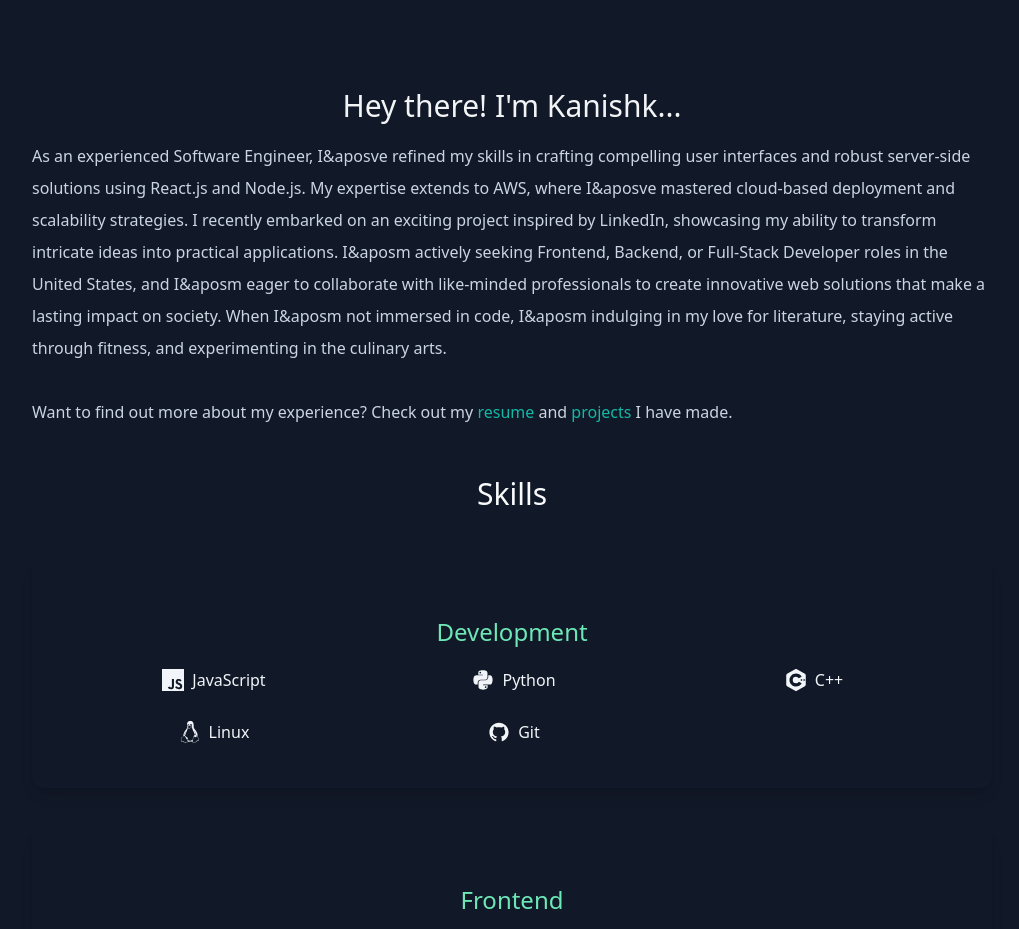
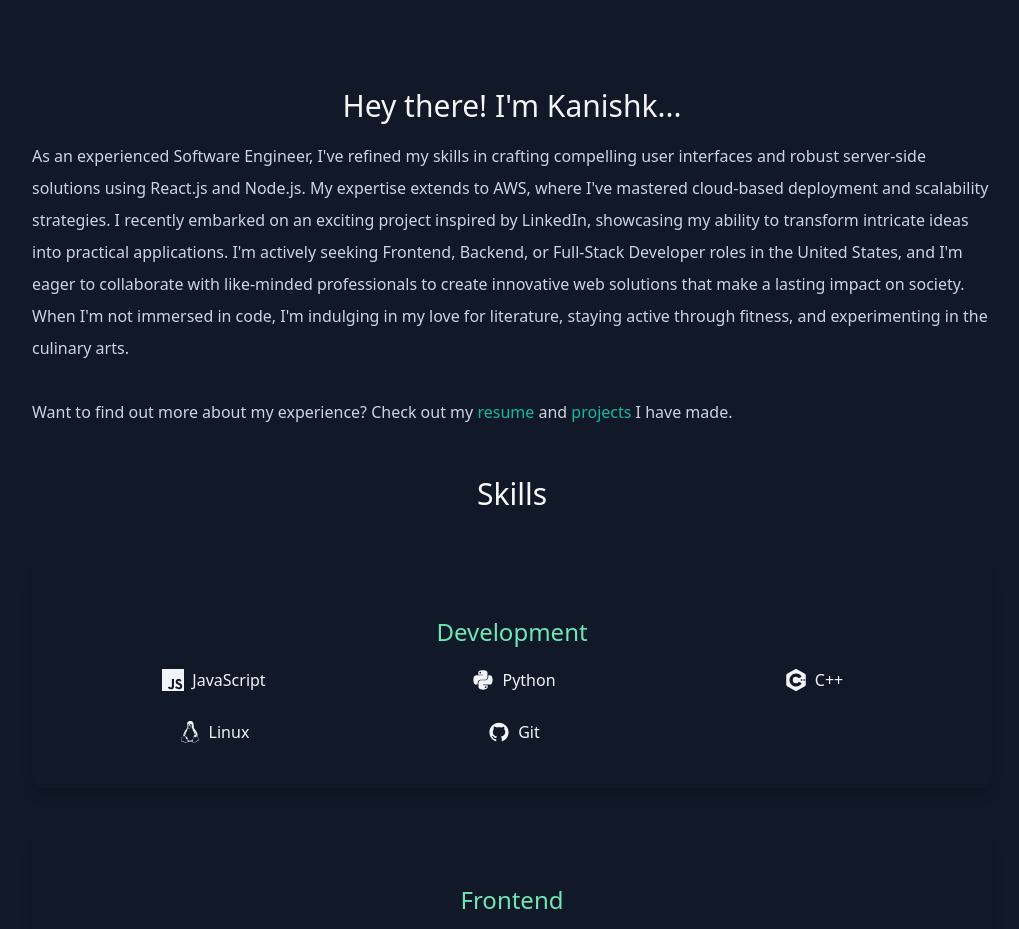
Before and after one commit to kanishk44/portfolio, a Next.js app: page / in a window 1280 px wide. Shown: the part 1040-1969 px from the top of the page, without its empty margins (128-1147 px from the left). Built offline with nearby package versions, Linux system fonts and the light colour scheme.

Commit message:
Fixed typo

```diff
--- a/pages/index.js
+++ b/pages/index.js
@@ -129,19 +129,18 @@ export default function Home() {
               Hey there! I&apos;m Kanishk...
             </h2>
             <p className="text-md py-2 leading-8 text-gray-800 dark:text-slate-300">
-              As an experienced Software Engineer, I&aposve refined my skills in
+              {`As an experienced Software Engineer, I've refined my skills in
               crafting compelling user interfaces and robust server-side
               solutions using React.js and Node.js. My expertise extends to AWS,
-              where I&aposve mastered cloud-based deployment and scalability
+              where I've mastered cloud-based deployment and scalability
               strategies. I recently embarked on an exciting project inspired by
               LinkedIn, showcasing my ability to transform intricate ideas into
-              practical applications. I&aposm actively seeking Frontend,
-              Backend, or Full-Stack Developer roles in the United States, and
-              I&aposm eager to collaborate with like-minded professionals to
-              create innovative web solutions that make a lasting impact on
-              society. When I&aposm not immersed in code, I&aposm indulging in
-              my love for literature, staying active through fitness, and
-              experimenting in the culinary arts.
+              practical applications. I'm actively seeking Frontend, Backend, or
+              Full-Stack Developer roles in the United States, and I'm eager to
+              collaborate with like-minded professionals to create innovative
+              web solutions that make a lasting impact on society. When I'm not
+              immersed in code, I'm indulging in my love for literature, staying
+              active through fitness, and experimenting in the culinary arts.`}
               <br />
               <br />
               Want to find out more about my experience? Check out my{" "}
```
